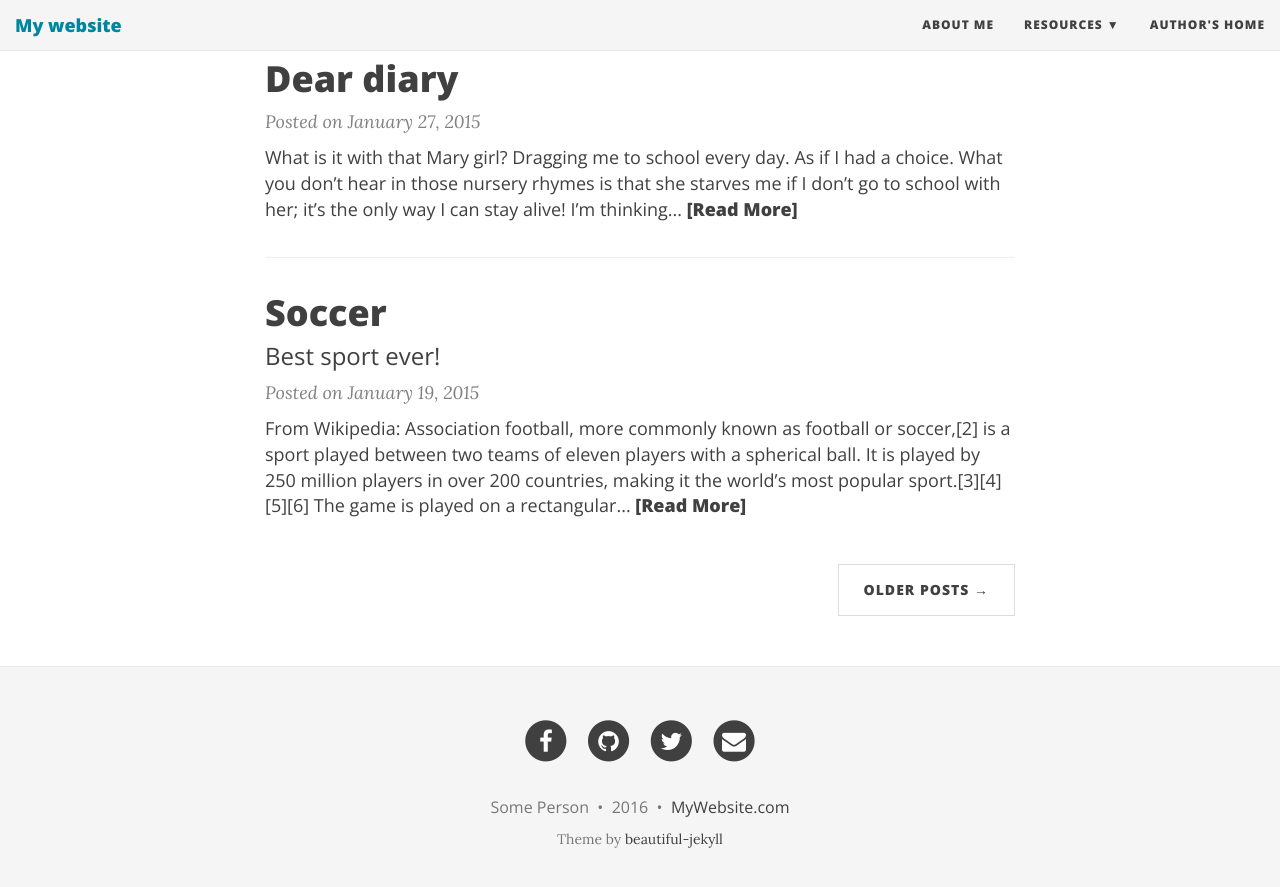
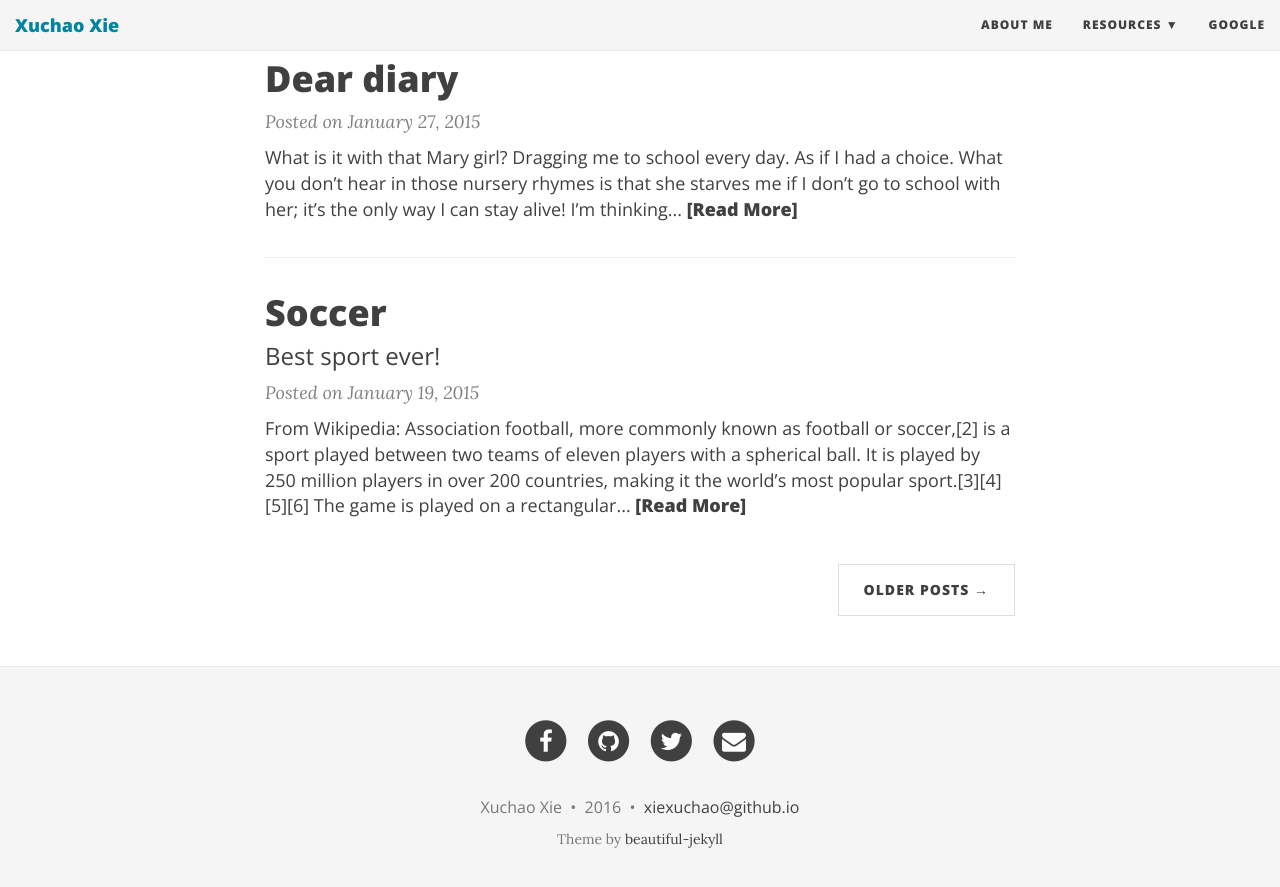
Before and after one commit to xiexuchao/xiexuchao.github.io, a Jekyll site: the page built from index.html, in a window 1280 px wide and 900 px high, scrolled down 1117 px. Shown: the top 887 px of the window. Built offline with Jekyll 4.4.1, drawn with Linux system fonts in a browser that asks for light colours; nearby versions of some CDN libraries; the list of posts is cut into pages by our own code.

Commit message:
fix personal config

```diff
--- a/_config.yml
+++ b/_config.yml
@@ -14,10 +14,10 @@ baseurl: ""
 # Of course don't forget to change the username and projectname to YOUR username and project
 
 # Name of website
-title: My website
+title: Xuchao Xie
 
 # Short description of your site
-description: A virtual proof that name is awesome!
+description: Enjoy freedom!
 
 # --- Navigation bar options --- #
 
@@ -28,7 +28,7 @@ navbar-links:
     - Beautiful Jekyll: "http://deanattali.com/beautiful-jekyll/"
     - Learn markdown: "http://www.markdowntutorial.com/"
     - GitHub Pages: "https://pages.github.com/"
-  Author's home: "http://deanattali.com"
+  Google: "http://www.google.com"
 
 # Image to show in the navigation bar - image must be a square (width = height)
 # Remove this parameter if you don't want an image in the navbar
@@ -39,7 +39,7 @@ avatar: "/img/avatar-icon.png"
 # Change all these values or delete the ones you don't want.
 # Important: you must keep the "name" parameter, everything else you can remove
 author:
-  name: Some Person
+  name: Xuchao Xie
   email: "youremail@domain.com"
   facebook: yourname  # eg. daattali
   github: yourname    # eg. daattali
@@ -59,7 +59,7 @@ footer-links-active:
 
 # How to display the link to the website in the footer
 # Remove this if you don't want a link in the footer
-url-pretty: "MyWebsite.com"  # eg. "deanattali.com/beautiful-jekyll"
+url-pretty: "xiexuchao@github.io"  # eg. "deanattali.com/beautiful-jekyll"
 
 # --- Misc --- #
 
```
